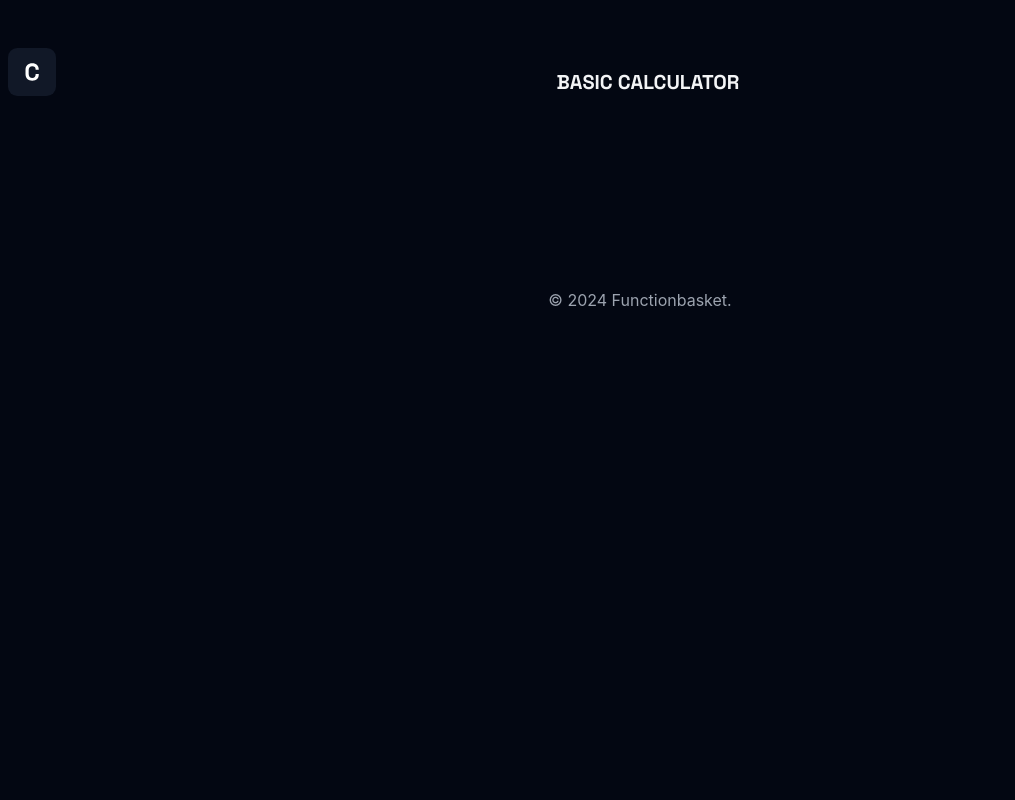
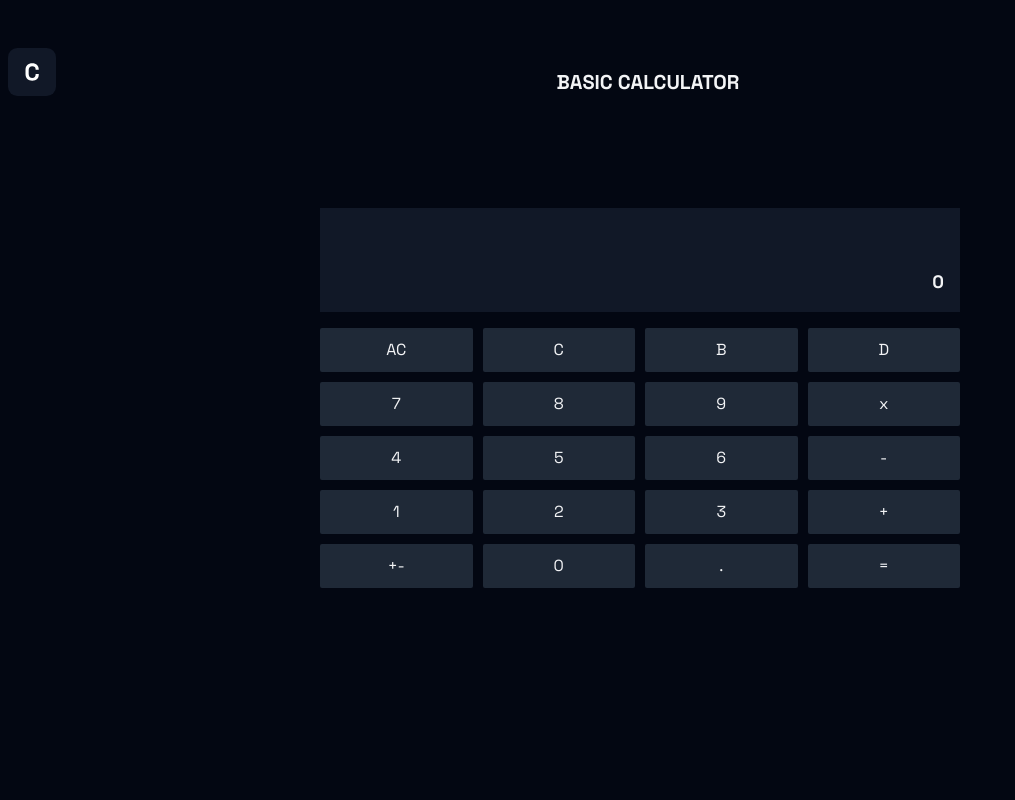
Before and after one commit to blueorionn/calculator, a Next.js app: page /basic in a window 1280 px wide. Shown: the top 800 px of the page, without its empty margins (0-1015 px from the left). Built offline with nearby package versions, Linux system fonts and the light colour scheme.

Commit message:
add shell ui

```diff
--- a/src/calculators/basic/BasicCalculator.tsx
+++ b/src/calculators/basic/BasicCalculator.tsx
@@ -1,7 +1,164 @@
+import { Space_Grotesk } from "next/font/google";
+
+const spaceGrotesk = Space_Grotesk({ subsets: ["latin"] });
+
 export default function BasicCalculator() {
   return (
     <>
-      <main className="h-full w-full py-8 lg:py-12 xl:py-16"></main>
+      <main className="min-h-[100vh] w-full py-8 lg:py-12 xl:py-16 px-4">
+        <section className="max-w-screen-sm w-full mx-auto">
+          <section className="h-full w-full rounded-sm">
+            <div className="bg-gray-900">
+              <div className="w-full p-2.5">
+                <span
+                  className={`${spaceGrotesk.className} inline-block w-full text-right cursor-default text-base font-semibold mx-auto`}
+                ></span>
+              </div>
+              <div className="w-full p-4">
+                <span
+                  className={`${spaceGrotesk.className} inline-block w-full text-right cursor-default text-lg font-bold`}
+                >
+                  0
+                </span>
+              </div>
+            </div>
+            <div
+              className={`${spaceGrotesk.className} grid grid-rows-5 gap-2.5 mt-4`}
+            >
+              <div aria-label="row_five" className="grid grid-cols-4 gap-2.5">
+                <button
+                  type="button"
+                  className="bg-gray-800 flex justify-center items-center rounded-sm py-2.5"
+                >
+                  <span>AC</span>
+                </button>
+                <button
+                  type="button"
+                  className="bg-gray-800 flex justify-center items-center rounded-sm py-2.5"
+                >
+                  <span>C</span>
+                </button>
+                <button
+                  type="button"
+                  className="bg-gray-800 flex justify-center items-center rounded-sm py-2.5"
+                >
+                  <span>B</span>
+                </button>
+                <button
+                  type="button"
+                  className="bg-gray-800 flex justify-center items-center rounded-sm py-2.5"
+                >
+                  <span>D</span>
+                </button>
+              </div>
+              <div aria-label="row_four" className="grid grid-cols-4 gap-2.5">
+                <button
+                  type="button"
+                  className="bg-gray-800 flex justify-center items-center rounded-sm py-2.5"
+                >
+                  <span>7</span>
+                </button>
+                <button
+                  type="button"
+                  className="bg-gray-800 flex justify-center items-center rounded-sm py-2.5"
+                >
+                  <span>8</span>
+                </button>
+                <button
+                  type="button"
+                  className="bg-gray-800 flex justify-center items-center rounded-sm py-2.5"
+                >
+                  <span>9</span>
+                </button>
+                <button
+                  type="button"
+                  className="bg-gray-800 flex justify-center items-center rounded-sm py-2.5"
+                >
+                  <span>x</span>
+                </button>
+              </div>
+              <div aria-label="row_three" className="grid grid-cols-4 gap-2.5">
+                <button
+                  type="button"
+                  className="bg-gray-800 flex justify-center items-center rounded-sm py-2.5"
+                >
+                  <span>4</span>
+                </button>
+                <button
+                  type="button"
+                  className="bg-gray-800 flex justify-center items-center rounded-sm py-2.5"
+                >
+                  <span>5</span>
+                </button>
+                <button
+                  type="button"
+                  className="bg-gray-800 flex justify-center items-center rounded-sm py-2.5"
+                >
+                  <span>6</span>
+                </button>
+                <button
+                  type="button"
+                  className="bg-gray-800 flex justify-center items-center rounded-sm py-2.5"
+                >
+                  <span>-</span>
+                </button>
+              </div>
+              <div aria-label="row_two" className="grid grid-cols-4 gap-2.5">
+                <button
+                  type="button"
+                  className="bg-gray-800 flex justify-center items-center rounded-sm py-2.5"
+                >
+                  <span>1</span>
+                </button>
+                <button
+                  type="button"
+                  className="bg-gray-800 flex justify-center items-center rounded-sm py-2.5"
+                >
+                  <span>2</span>
+                </button>
+                <button
+                  type="button"
+                  className="bg-gray-800 flex justify-center items-center rounded-sm py-2.5"
+                >
+                  <span>3</span>
+                </button>
+                <button
+                  type="button"
+                  className="bg-gray-800 flex justify-center items-center rounded-sm py-2.5"
+                >
+                  <span>+</span>
+                </button>
+              </div>
+              <div aria-label="row_one" className="grid grid-cols-4 gap-2.5">
+                <button
+                  type="button"
+                  className="bg-gray-800 flex justify-center items-center rounded-sm py-2.5"
+                >
+                  <span>+-</span>
+                </button>
+                <button
+                  type="button"
+                  className="bg-gray-800 flex justify-center items-center rounded-sm py-2.5"
+                >
+                  <span>0</span>
+                </button>
+                <button
+                  type="button"
+                  className="bg-gray-800 flex justify-center items-center rounded-sm py-2.5"
+                >
+                  <span>.</span>
+                </button>
+                <button
+                  type="button"
+                  className="bg-gray-800 flex justify-center items-center rounded-sm py-2.5"
+                >
+                  <span>=</span>
+                </button>
+              </div>
+            </div>
+          </section>
+        </section>
+      </main>
     </>
   );
 }
```
